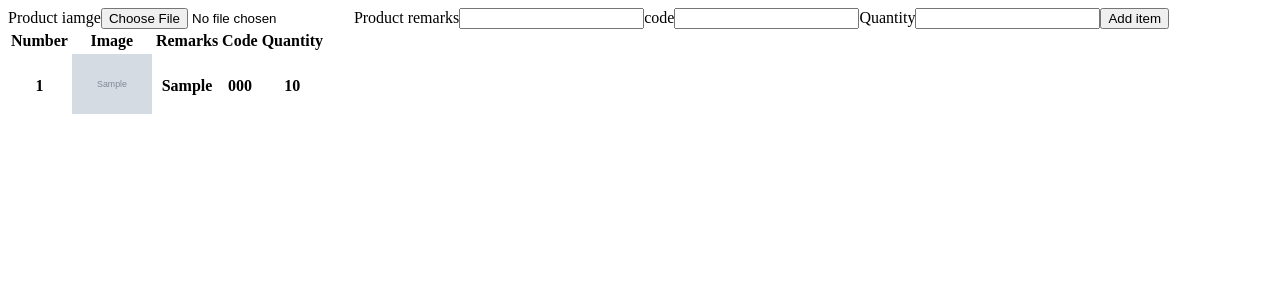
After one commit to JustinWangsa/Inventory-Management-System-Website, a PHP site: page /add.php in a window 1280 px wide. The commit adds this page. Shown: the top 300 px of the page. Run offline with PHP 8.4, Linux system fonts and the light colour scheme; tables that the repository leaves empty hold one stand-in row (values such as "Sample post"); grey boxes marked "Sample" are stand-in pictures; lists and menus that the app fills with data are empty.

Commit message:
fixed bug

```diff
--- /dev/null
+++ b/src/add.php
@@ -0,0 +1,28 @@
+<?php
+
+include('connect.php');
+
+if (isset($_POST['add'])) {
+
+    $image = $_FILES['product_image']['name'];
+    $image_tmp = $_FILES['product_image']['tmp_name'];
+    move_uploaded_file($image_tmp, "image/" . $image);
+
+    $product_code = mysqli_real_escape_string($conn, $_POST['product_code']);
+    $product_remarks = mysqli_real_escape_string($conn, $_POST['product_remarks']);
+    $product_quantity = mysqli_real_escape_string($conn, $_POST['product_quantity']);
+
+    $query = "INSERT INTO items (product_image, product_code, product_remarks, product_quantity)
+              VALUES    ('$image', '$product_code', '$product_remarks', '$product_quantity')";
+
+
+    if (mysqli_query($conn, $query)) {
+        echo "<script>alert('Successfully stored');</script>";
+    } else {
+        echo "<script>alert('Something is wrong!');</script>";
+    }
+}
+
+require('./index.php');
+
+?>
--- a/src/connect.php
+++ b/src/connect.php
@@ -1,12 +1,13 @@
 <?php
 
-$db = mysqli_connect('localhost',
-                     'root',
-                     '',
-                     'inventory');
+$servername = "localhost";
+$username = "root";
+$password = "";
+$dbname = "inventory";
 
+$conn = new mysqli($servername, $username, $password, $dbname);
 
-if ($con->connect_error) {
-    die("Connection failed: " . $con->connect_error);
+if ($conn->connect_error) {
+    die("Connection failed: " . $conn->connect_error);
 }
 ?>
--- a/src/index.php
+++ b/src/index.php
@@ -1,21 +1,96 @@
-<?php
-$db = mysqli_connect('localhost',
-                         'root',
-                         '',
-                         'inventory');
+<!DOCTYPE html>
+<html lang="en">
+
+    <head>
+        <meta charset="UTF-8">
+        <meta name="viewport" content="width=device-width, initial-scale=1.0">
+        <title>Inventory</title>
+    </head>
+
+    <body>
+
+        <div class="inventory_table">
+
+            <table>
+
+                <tr class="information">
+                    <th scope="col">Number</th>
+                    <th scope="col">Image</th>
+                    <th scope="col">Remarks</th>
+                    <th scope="col">Code</th>
+                    <th scope="col">Quantity</th>
+                </tr>
+
+                <body>
+                    <form method="POST" class="form-inline" enctype="multipart/form-data" action="add.php">
 
 
-$username= $_POST['username'];
-$password = $_POST['password'];
+                            <label for="name">Product iamge</label>
+                            <input type="file" class="form-control" name="product_image" required>
 
-$sql = "select * from user where email = '$username' and password = '$password'";
-$result = mysqli_query($con, $sql);
-$row = mysqli_fetch_array($result, MYSQLI_ASSOC);
-$count = mysqli_num_rows($result);
+                            <label for="name">Product remarks</label>
+                            <input type="text" class="form-control" name="product_remarks" required>
 
-if ($count == 1) {
-    require("./table.php");
-} else {
-    echo "<h1> Login Failed.</h1>";
-}
-?>
+                            <label for="name">code</label>
+                            <input type="text" class="form-control" name="product_code" required>
+
+                            <label for="name">Quantity</label>
+                            <input type="number" class="form-control" name="product_quantity" id="quant" min="1" max="" required>
+
+                        <button type="submit" class="btn btn-primary ms-3 mt-3" name="add">Add item</button>
+
+                    </form>
+                </body>
+
+                <body>
+
+                    <?php
+                        include('connect.php');
+                    ?>
+
+
+                    <!-- row table function -->
+                    <?php
+
+                    $sql = "SELECT * FROM items";
+                    $result = $conn->query($sql);
+                    $count = 0;
+                    if ($result->num_rows > 0) {
+                        while ($row = $result->fetch_assoc())
+                        {
+                            $count = $count + 1;
+                    ?>
+                    <tr>
+                        <th>
+                            <?php echo $count ?>
+                        </th>
+                        <th>
+                            <img src="image/<?php echo $row["product_image"]; ?>" width="80" alt="Image">
+                        </th>
+                        <th>
+                            <?php echo $row["product_remarks"] ?>
+                        </th>
+                        <th>
+                            <?php echo $row["product_code"] ?>
+                        </th>
+                        <th>
+                            <?php echo $row["product_quantity"] ?>
+                        </th>
+                    <?php
+                        }
+                    }
+                    ?>
+
+
+                </body>
+
+
+
+            </table>
+
+        </div>
+
+
+    </body>
+
+</html>
--- a/src/login.php
+++ b/src/login.php
@@ -23,7 +23,7 @@
         <label for="password">Password</label>
         <input type="password" id="password" name="password" placeholder="Enter Password">
 
-        <button type="submit">LOGIN</button>
+        <button type="submit" action="index.php">LOGIN</button>
       </form>
     </div>
   </div>
```
Also changed, not shown: src/delete.php (+1 -7 lines), src/table.php (deleted, +0 -52 lines), src/image/10472.jpg (added).
